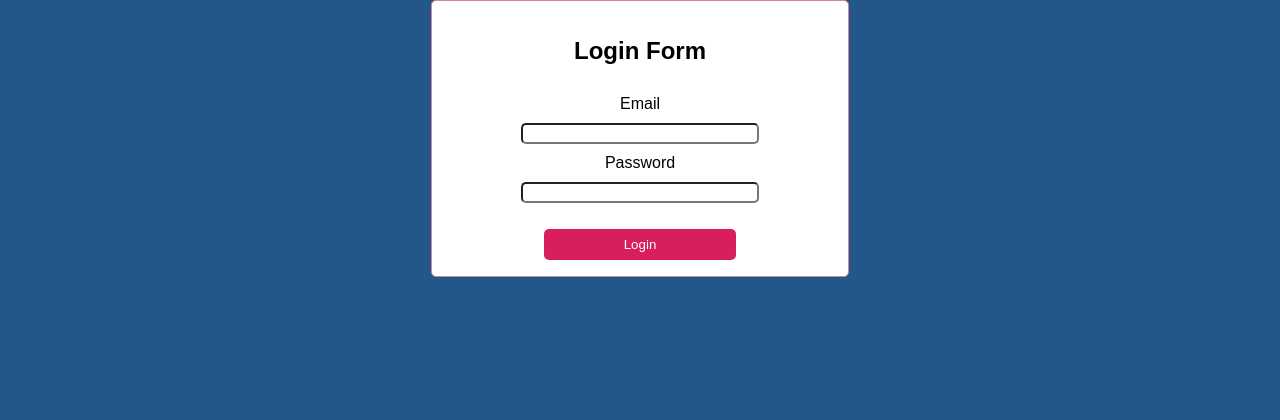
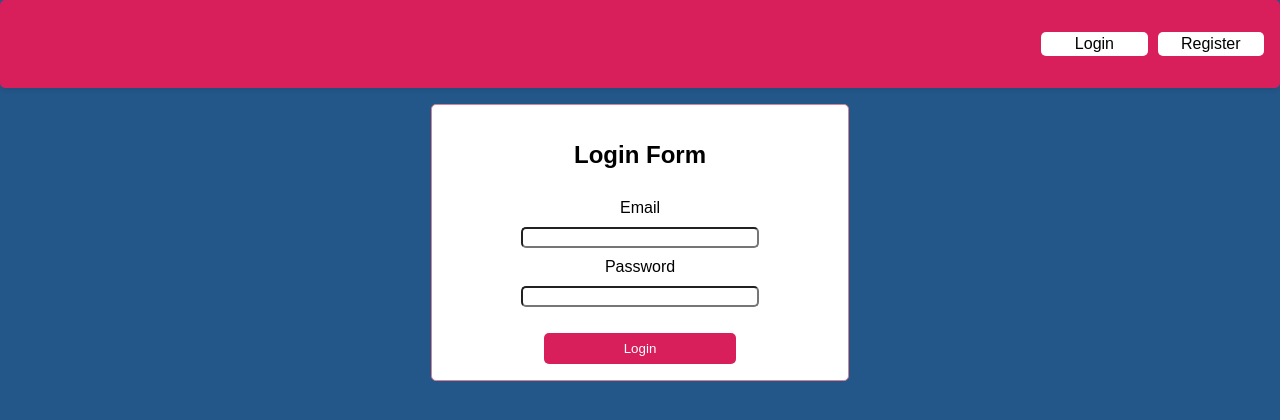
Before and after one commit to AdrianFSN/practica_frontend_JS, a plain HTML site: page login.html in a window 1280 px wide. Drawn offline with Linux system fonts and the light colour scheme.

Commit message:
chore: add session header to login

```diff
--- a/login.html
+++ b/login.html
@@ -12,6 +12,10 @@
 
 <body>
     <section class="notification"></section>
+    <header>
+        <nav id="session"></nav>
+    </header>
+
     <form id="loginForm" novalidate>
         <h2>Login Form</h2>
         <section id="spinner"></section>
--- a/login.js
+++ b/login.js
@@ -1,10 +1,12 @@
+import { sessionController } from "./session/session-controller.js";
 import { spinnerController } from "./spinner/spinner-controller.js";
 import { notificationController } from "./notifications/notifications-controller.js";
 import { loginController } from "./login/login-controller.js";
 
 
 document.addEventListener('DOMContentLoaded', () => {
-    const loginFormNode = document.querySelector('#loginForm');
+    const session = document.querySelector('#session');
+    sessionController(session);
 
     const notifications = document.querySelector('.notification');
     const { showNotification } = notificationController(notifications)
@@ -12,6 +14,7 @@ document.addEventListener('DOMContentLoaded', () => {
     const spinner = document.querySelector('#spinner');
     const { showSpinner, hideSpinner } = spinnerController(spinner);
 
+    const loginFormNode = document.querySelector('#loginForm');
     loginFormNode.addEventListener('login-user-notification', (event) => {
         showNotification(event.detail.message, event.detail.type);
         event.stopPropagation();
```
